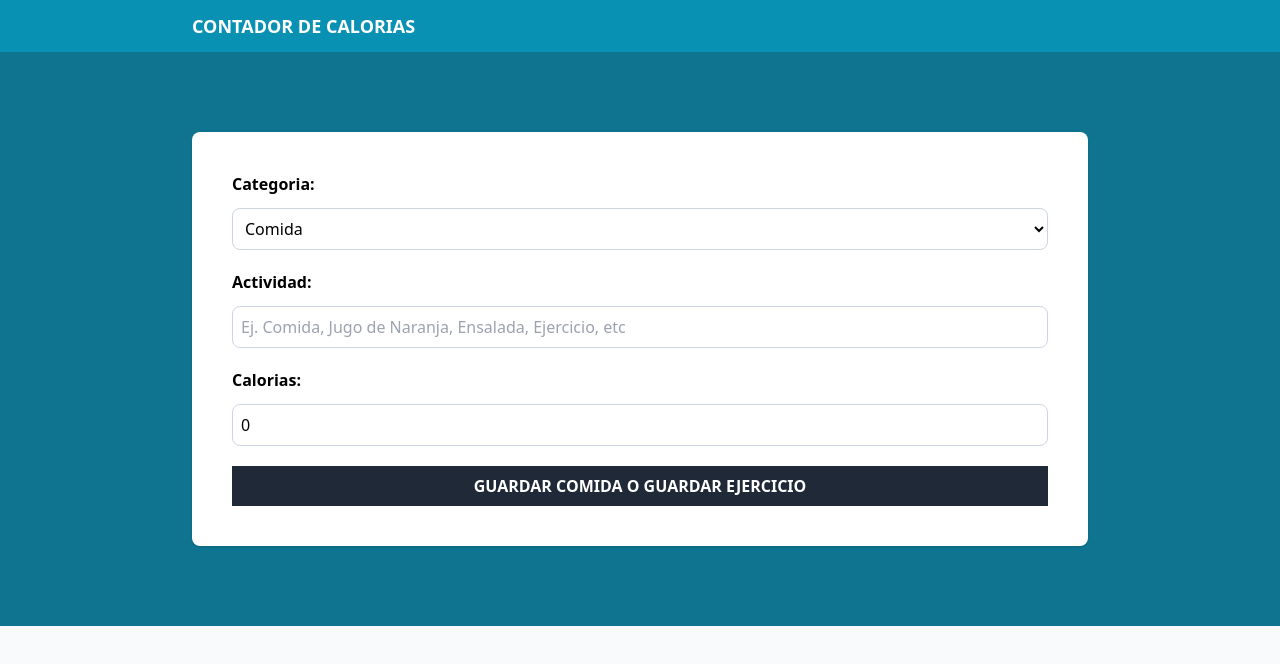
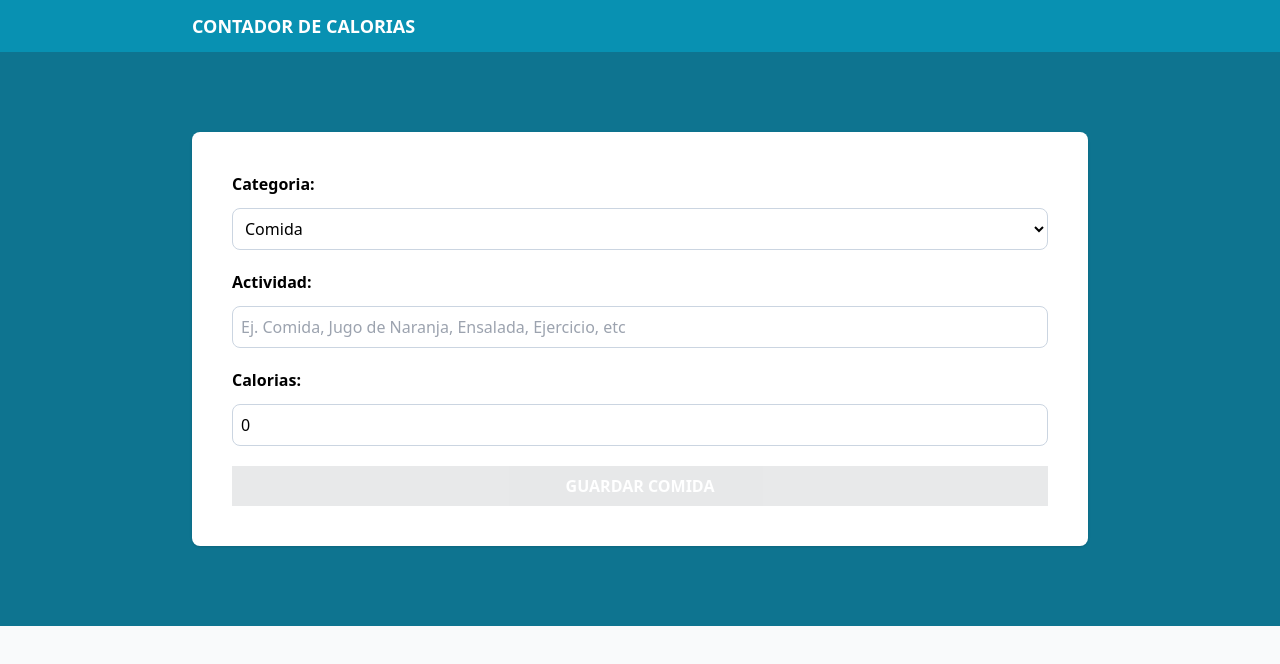
Before and after one commit to nicotoconas007/calorie-tracker, a React (Vite) app: page / in a window 1280 px wide. Shown: the top 664 px of the page. Built offline with nearby package versions, Linux system fonts and the light colour scheme.

Commit message:
Agregada validaciones para el boton submit y nuevo type

```diff
--- a/src/components/Form.tsx
+++ b/src/components/Form.tsx
@@ -1,24 +1,37 @@
-import { ChangeEvent, useState } from "react"
+import { ChangeEvent, FormEvent, useState } from "react"
+import { Activity } from "../types"
 import { categories } from "../data/categories"
 
 export default function Form() {
 
-    const [activity, setActivity] = useState({
+    const [activity, setActivity] = useState<Activity>({
         category: 1,
         name: "",
         calories: 0
     })
 
     const handleChange = (e: ChangeEvent<HTMLSelectElement> | ChangeEvent<HTMLInputElement>) => {
+        const isNumberField = ["category", "calories"].includes(e.target.id)
         setActivity({
             ...activity,
-            [e.target.id]: e.target.value
+            [e.target.id]: isNumberField ? +e.target.value : e.target.value
         })
+    }
+
+    const isValidActivity = () => {
+        const {name, calories} = activity
+        return name.trim() !== "" && calories > 0
+    }
+
+    const handleSubmit = (e: FormEvent<HTMLFormElement>) => {
+        e.preventDefault()
+
     }
 
     return (
         <form
             className="space-y-5 bg-white shadow p-10 rounded-lg"
+            onSubmit={handleSubmit}
         >
             <div className="grid grid-cols-1 gap-3">
                 <label htmlFor="category" className="font-bold">Categoria:</label>
@@ -65,8 +78,9 @@
 
             <input
                 type="submit"
-                className="bg-gray-800 hover:bg-gray-900 w-full p-2 font-bold uppercase text-white cursor-pointer"
-                value="Guardar comida o guardar ejercicio"
+                className="bg-gray-800 hover:bg-gray-900 w-full p-2 font-bold uppercase text-white cursor-pointer disabled:opacity-10"
+                value={activity.category === 1 ? "Guardar comida" : "Guardar ejercicio" }
+                disabled={!isValidActivity()}
                 />
         </form>
     )
--- a/src/types/index.ts
+++ b/src/types/index.ts
@@ -2,3 +2,9 @@
     id: number,
     name: string
 }
+
+export type Activity = {
+    category: number,
+    name: string,
+    calories: number
+}
```
